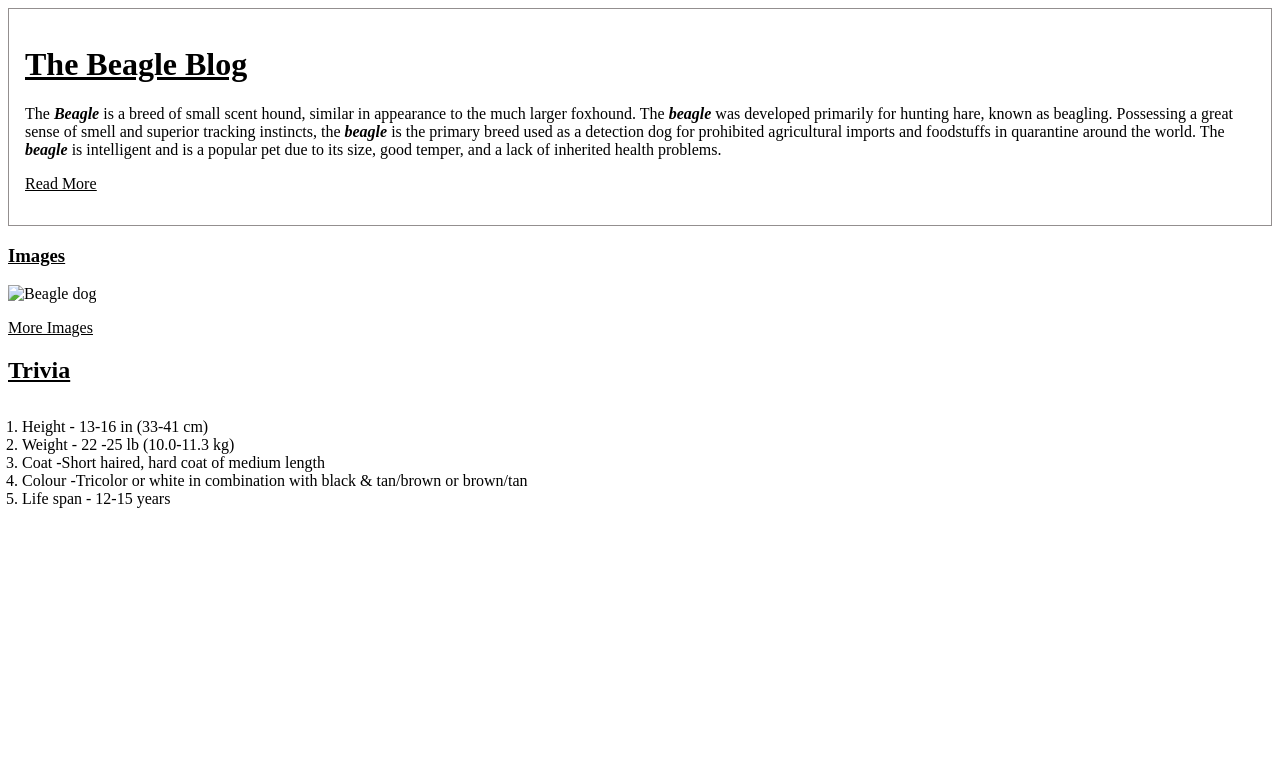
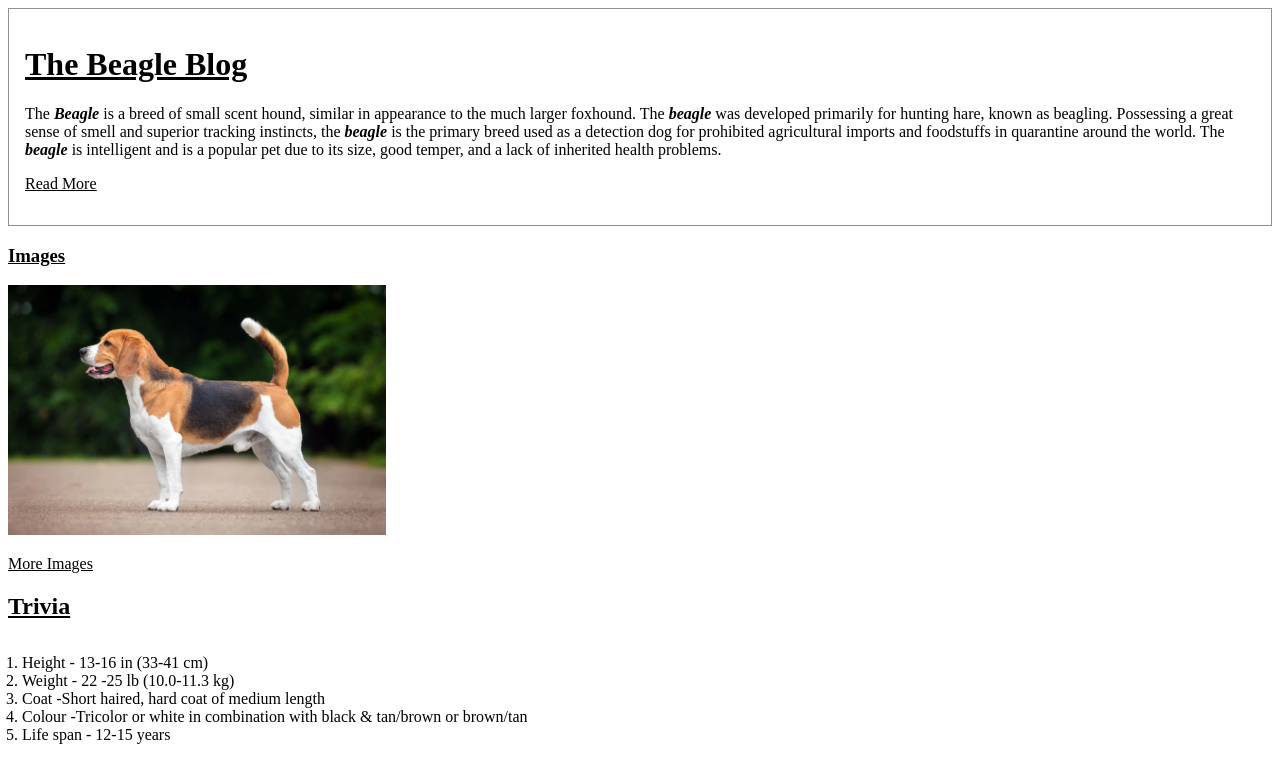
Before and after one commit to akshaynagar14/first-contest, a plain HTML site: page index.html in a window 1280 px wide. Drawn offline with Linux system fonts and the light colour scheme.

Commit message:
Update index.html

```diff
--- a/index.html
+++ b/index.html
@@ -17,7 +17,7 @@
     </div>
     <div>
         <h3><b><u>Images</u></b></h3>
-    <img src="./image/beagle-hound-dog.webp" alt="Beagle dog" height="250px">
+    <img src="beagle-hound-dog.webp" alt="Beagle dog" height="250px">
     <p><u> <a href="https://www.google.com/search?q=beagle&rlz=1C5CHFA_enUS944US945&sxsrf=ALiCzsYi_xLzuX5-mgRt-U2UMiiEwhaCTA:1672839794160&source=lnms&tbm=isch&sa=X&ved=2ahUKEwiat8ntha78AhVnDbcAHX7UCYYQ_AUoAXoECAEQAw&biw=1629&bih=894&dpr=2.2" style="color: black;" >More Images</a></u></p>
     </div>
     <div>
```
